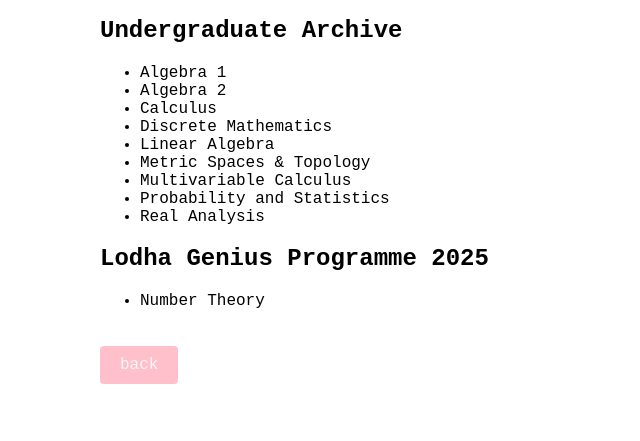
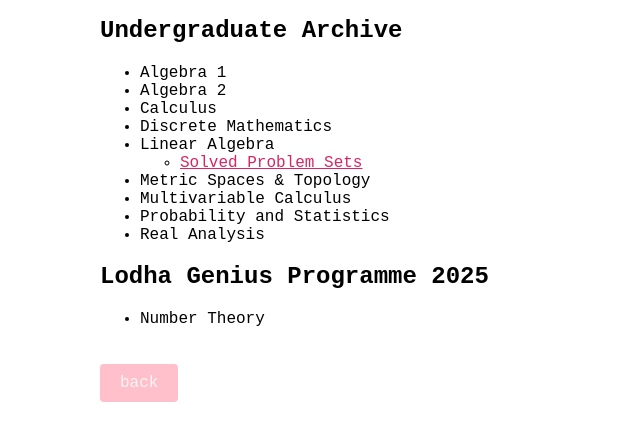
Before and after one commit to anwesha-ghosh7/anwesha-ghosh7.github.io, a plain HTML site: page matharc.html in a window 1280 px wide. Shown: the part 49-490 px from the top of the page, without its empty margins (0-640 px from the left). Drawn offline with Linux system fonts and the light colour scheme.

Commit message:
files/ass1.pdf linalg-psets.html matharc.html projects.html

```diff
--- a/matharc.html
+++ b/matharc.html
@@ -25,7 +25,11 @@
     <li>Algebra 2</li>
     <li>Calculus</li>
     <li>Discrete Mathematics</li>
-    <li>Linear Algebra</li>
+    <li>Linear Algebra
+      <ul>
+      <li><a href="linalg-psets.html" style="color: #d72660; text-decoration: underline;">Solved Problem Sets</a></li>
+      </ul>
+    </li>
     <li>Metric Spaces & Topology</li>
     <li>Multivariable Calculus</li>
     <li>Probability and Statistics</li>
```
Also changed, not shown: linalg-psets.html (added, +1 -0 lines), projects.html (+1 -1 lines), 1 other file.
